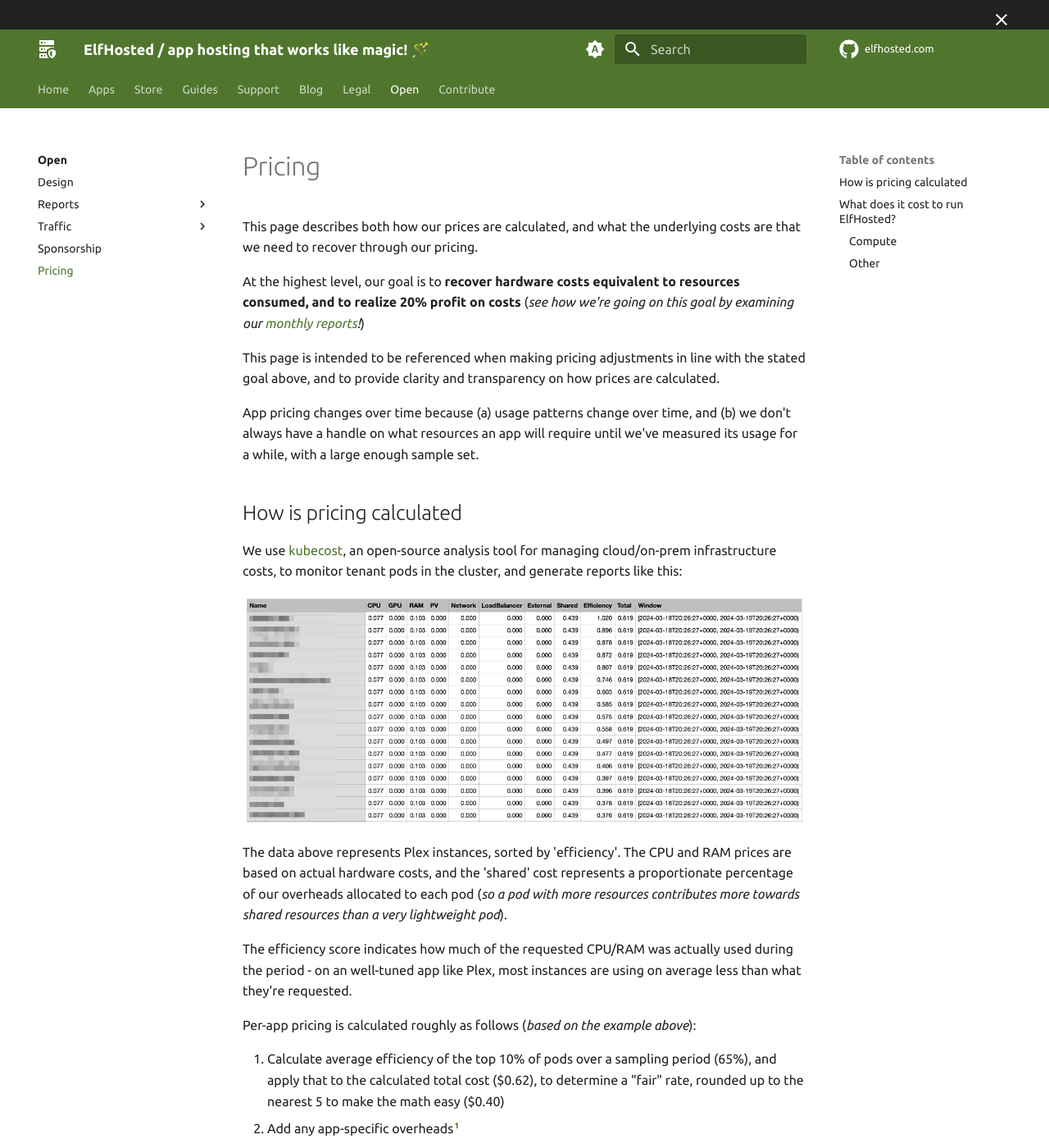
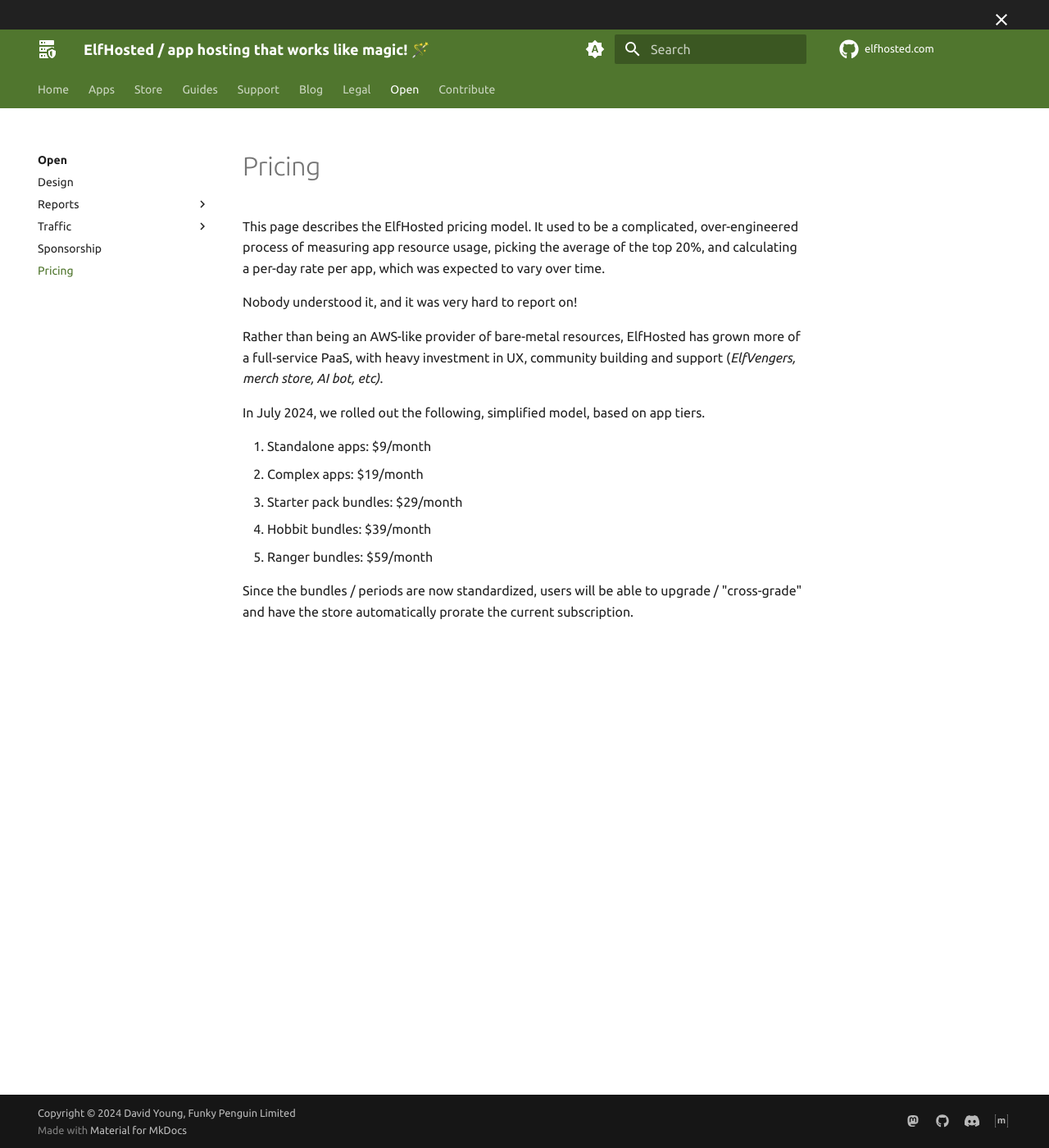
Before and after one commit to elfhosted/elfhosted.com, an MkDocs documentation site: the page built from docs/open/pricing.md, in a window 1280 px wide and 1400 px high. Shown: the whole window at 82% size. Built offline with MkDocs 1.6.1 and Material for MkDocs 9.7.7, drawn with Linux system fonts in a browser that asks for light colours; a script that is not in the unit is left out; plug-ins that fetch from the network failed and are left out; comment, search, counter and statistics services are not loaded; some of the changed text lies outside the part shown.

Commit message:
Update pricing model + blog post
Signed-off-by: David Young <davidy@funkypenguin.co.nz>

```diff
--- a/docs/open/pricing.md
+++ b/docs/open/pricing.md
@@ -4,100 +4,20 @@ description: Here's how our costs and pricing are calculated
 ---
 # Pricing
 
-This page describes both how our prices are calculated, and what the underlying costs are that we need to recover through our pricing.
+This page describes the ElfHosted pricing model. It used to be a complicated, over-engineered process of measuring app resource usage, picking the average of the top 20%, and calculating a per-day rate per app, which was expected to vary over time.
 
-At the highest level, our goal is to **recover hardware costs equivalent to resources consumed, and to realize 20% profit on costs** (*see how we're going on this goal by examining our [monthly reports](/open)!*)
+Nobody understood it, and it was very hard to report on!
 
-This page is intended to be referenced when making pricing adjustments in line with the stated goal above, and to provide clarity and transparency on how prices are calculated.
+Rather than being an AWS-like provider of bare-metal resources, ElfHosted has grown more of a full-service PaaS, with heavy investment in UX, community building and support (*ElfVengers, merch store, AI bot, etc)*.
 
-App pricing changes over time because (a) usage patterns change over time, and (b) we don't always have a handle on what resources an app will require until we've measured its usage for a while, with a large enough sample set.
+In July 2024, we rolled out the following, simplified model, based on app tiers.
 
-## How is pricing calculated
+1. Standalone apps: $9/month
+2. Complex apps: $19/month
+3. Starter pack bundles: $29/month
+4. Hobbit bundles: $39/month
+5. Ranger bundles: $59/month
 
-We use [kubecost](https://www.kubecost.com/), an open-source analysis tool for managing cloud/on-prem infrastructure costs, to monitor tenant pods in the cluster, and generate reports like this:
-
-![](/images/kubecost-example-stats.png)
-
-The data above represents Plex instances, sorted by 'efficiency'. The CPU and RAM prices are based on actual hardware costs, and the 'shared' cost represents a proportionate percentage of our overheads allocated to each pod (*so a pod with more resources contributes more towards shared resources than a very lightweight pod*).
-
-The efficiency score indicates how much of the requested CPU/RAM was actually used during the period - on an well-tuned app like Plex, most instances are using on average less than what they're requested.
-
-Per-app pricing is calculated roughly as follows (*based on the example above*):
-
-1. Calculate average efficiency of the top 10% of pods over a sampling period (65%), and apply that to the calculated total cost ($0.62), to determine a "fair" rate, rounded up to the nearest 5 to make the math easy (\$0.40)
-2. Add any app-specific overheads[^1]
-3. Add 20% markup and round up to make math easy (*$0.40 + 20% = $0.50*)
-
-So on the basis of the analysis and pricing above, Plex instances are priced at **$0.60/day**.
-
-## What does it cost to run ElfHosted?
-
-### Compute
-
-Here's a month's summary of Hetzner hardware costs (the full invoice can be viewed [here](/assets/hetzner_example_invoice_elfhosted_redacted.pdf)):
-
-![](/images/pricing-hetzner-example-total.png)
-
-Here's a breakdown of the various hardware components / roles:
-
-#### Fairies
-
-!!! note "Hardware Specs"
-    Hetzner Auction server (i9-9900K 128GB nodes, 2 x 1TB NVMEs)
-
-The fairies are our HA Kubernetes control plane. We need 3 of them to provide HA and redundancy.
-
-#### Elves
-
-!!! note "Hardware Specs"
-    Hetzner Auction server (i9-9900K 128GB nodes, 2 x 1TB NVMEs)
-
-The elves are the workers - they run most tenant workloads, and we take advantage of the i9-9900K's QuickSync for Video (QSV) support for hardware transcoding from [Plex][plex], [Jellyfin][jellyfin], [Emby][emby], and Stremio. Typically the most contended resource on the elves is RAM (*you can't overprovision it!*), so we generally run out of usable RAM before we run out of CPU.
-
-#### Gnomes
-
-!!! note "Hardware Specs"
-    Hetzner Auction server (i7-7700 64GB nodes, 2 x 500GB NVMEs)
-
-Gnomes are lightweight nodes (*compared to fairies and elves*) which run observability workloads *(graphing, metric collection, and status health checks*). Since the elves can be heavily loaded at times, running observability on dedicated nodes makes their data more accurate.
-
-#### Dwarves
-
-!!! note "Hardware Specs"
-     Hetzner Auction servers (Xeon E3-1271 32GB nodes, 4 x 10TB HDDs)
-
-Dwarves provide our HDD-based [ElfStorage][elfstorage] ceph volumes. We require a minimum of 10 nodes for our chosen [erasure coding](https://docs.ceph.com/en/latest/rados/operations/erasure-code/) profile (8+2). Their primary resource for exhaustion is available storage space (*RAM and CPU are fairly constant regardless of I/O load, since the HDDs themselves are the I/O bottleneck*).
-
-#### Goblins
-
-!!! note "Hardware Specs"
-    [Hetzner AX41-NVMe](https://www.hetzner.com/dedicated-rootserver/ax41-nvme/) w/ 10Gbps, 128GB RAM, AMD Ryzen 5 3600 6-Core Processor, 2 x 500GB NVMe, 2 x 2TB NVMe
-
-The goblins are the most expensive hardware whose resources we don't sell on a per-unit basis. They provide a 10Gbps, NVMe-backed ceph block/fs store which supports the config / data / database volumes of our our apps.
-
-The database / metadata for all apps are supplied by the goblins, and costs are apportioned per-app using the "shared" calculation provided by kubecost.
-
-#### Giants
-
-!!! note "Hardware Specs"
-    Hetzner AX41 w/ 10Gbps, 64GB RAM
-
-Giants' defining trait are their 10Gbps NICs. Hetzner allow us unlimited 10Gbps ingress on these nodes, but meter egress after 20TB/month. The Giants run workloads which primarily **receive** data ([Zurg][zurg], [NZBGet][nzbget], [SABNZbd][sabnzbd]), and serve it to apps running on the elves (*1Gbps, unlimited*), which transcode / store / stream it as necessary.
-
-The giants were introduced to the design to prevent network i/o starvation as users stream content from remote sources like Real-Debrid, Google Drive, etc.
-
-### Other
-
-Aside from compute hardware, ElfHosted has the following monthly overheads:
-
-Project | Why | Monthly Cost
----------|----------| ------
-Store | Our store is hosted with Wordpress/Woocommerce-specialized hosts, Rocket.net | $30
-Analytics | Plausible.io provides privacy-respecting metrics, for [elfhosted.com](/open/traffic/elfhosted.com/) and [store.elfhosted.com](/open/traffic/store.elfhosted.com/) | $20
-CI | A dedicated CI cluster is established to provide CI validation before significant changes are made in production | $100
-Web Hosting | This website (https://elfhosted.com) is hosted on a paid Netlify plan | $10
-Open Source Sponsorships | We [support the open-source devs](/open/sponsorship/) whose work underpins our platform | $35
+Since the bundles / periods are now standardized, users will be able to upgrade / "cross-grade" and have the store automatically prorate the current subscription.
 
 --8<-- "common-links.md"
-
-[^1]: Where app-specific overheads apply (*10Gbit nodes used for Real-Debrid/Zurg streaming or heavy-duty downloading, for example*), add a proportionate cost (*not applicable for Plex*)
```
Also changed, not shown: docs/blog/posts/infra/pricing-model-updated.md (added, +110 -0 lines).
